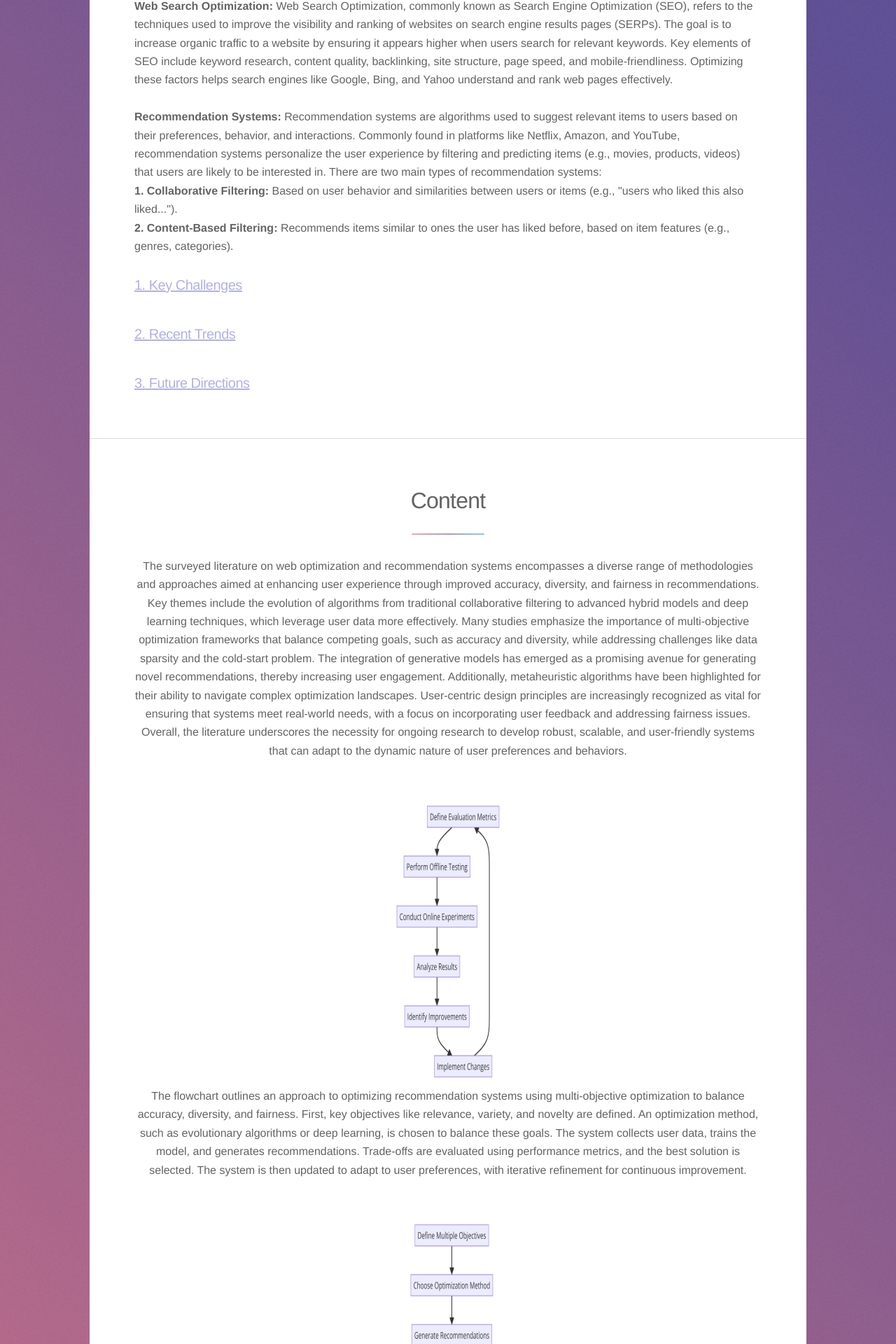
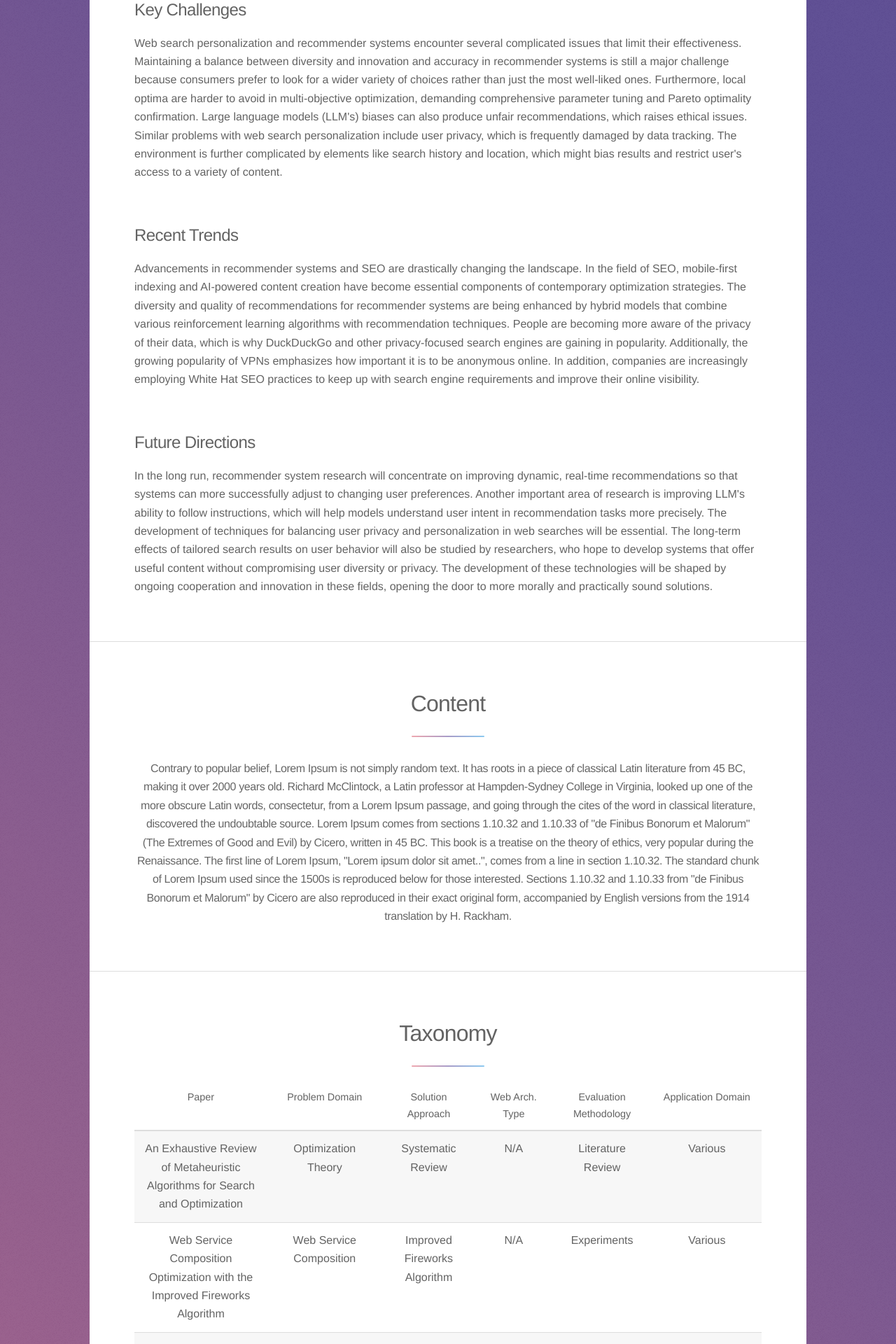
Before and after one commit to saidugyala/web-tech-Project1, a React (Create React App) app: page / in a window 1280 px wide. Shown: the part 841-2761 px from the top of the page at 70% size. Built offline with nearby package versions, Linux system fonts and the light colour scheme.

Commit message:
Updated Taxonamy Table

```diff
--- a/src/components/Intro.jsx
+++ b/src/components/Intro.jsx
@@ -6,9 +6,7 @@ import Page2 from './Page2';
 import Page3 from './Page3';
 import Page4 from './Page4';
 import Page5 from './Page5';
-import Evaluation from '../Images/Evaluation_metrics.jpeg';
-import Multiple from '../Images/Multiple.jpeg';
-import SEO from '../Images/SEO.jpg';
+//import '../Styles/Page.css';
 
 const pages = [<Page1 />, <Page2 />, <Page3 />, <Page4 />, <Page5 />];
 
@@ -33,16 +31,6 @@ function Intro() {
     return () => clearInterval(interval);
   }, []);
 
-  const [showChallenges, setShowChallenges] = useState(false);
-  const [showTrends, setShowTrends] = useState(false);
-  const [showFuture, setShowFuture] = useState(false);
-
-  const toggleChallenges = () => setShowChallenges(!showChallenges);
-  const toggleTrends = () => setShowTrends(!showTrends);
-  const toggleFuture = () => setShowFuture(!showFuture);
-
-
-
   return (
     <div id="main">
 		<Nav />
@@ -52,40 +40,16 @@ function Intro() {
 										<header className="major">
 											<center><h2>Home</h2></center>
 										</header>
-										<div>
-											<strong>Web Search Optimization: </strong> Web Search Optimization, commonly known as Search Engine Optimization (SEO), refers to the techniques used to improve the visibility and ranking of websites on search engine results pages (SERPs). The goal is to increase organic traffic to a website by ensuring it appears higher when users search for relevant keywords. Key elements of SEO include keyword research, content quality, backlinking, site structure, page speed, and mobile-friendliness. Optimizing these factors helps search engines like Google, Bing, and Yahoo understand and rank web pages effectively.
-										</div>
-										<br />
-										<strong>Recommendation Systems: </strong> Recommendation systems are algorithms used to suggest relevant items to users based on their preferences, behavior, and interactions. Commonly found in platforms like Netflix, Amazon, and YouTube, recommendation systems personalize the user experience by filtering and predicting items (e.g., movies, products, videos) that users are likely to be interested in. There are two main types of recommendation systems:
-										<div><strong>   1. Collaborative Filtering: </strong>Based on user behavior and similarities between users or items (e.g., "users who liked this also liked...").</div>
-										<div><strong>   2. Content-Based Filtering:</strong> Recommends items similar to ones the user has liked before, based on item features (e.g., genres, categories).</div>
-										<br />
-
-										<h3 className="buttontoggle" onClick={toggleChallenges}>1. Key Challenges</h3>
-										{showChallenges && (
-        									<div className="mycontent" style={{ display: showChallenges ? "block" : "none" }}>
-												<p>
-													Web search personalization and recommender systems encounter several complicated issues that limit their effectiveness. Maintaining a balance between diversity and innovation and accuracy in recommender systems is still a major challenge because consumers prefer to look for a wider variety of choices rather than just the most well-liked ones. Furthermore, local optima are harder to avoid in multi-objective optimization, demanding comprehensive parameter tuning and Pareto optimality confirmation. Large language models (LLM's) biases can also produce unfair recommendations, which raises ethical issues. Similar problems with web search personalization include user privacy, which is frequently damaged by data tracking. The environment is further complicated by elements like search history and location, which might bias results and restrict user's access to a variety of content.
-												</p>
-											</div>
-										)}
-
+										<h2>Key Challenges</h2>
+										<p>Web search personalization and recommender systems encounter several complicated issues that limit their effectiveness. Maintaining a balance between diversity and innovation and accuracy in recommender systems is still a major challenge because consumers prefer to look for a wider variety of choices rather than just the most well-liked ones. Furthermore, local optima are harder to avoid in multi-objective optimization, demanding comprehensive parameter tuning and Pareto optimality confirmation. Large language models (LLM's) biases can also produce unfair recommendations, which raises ethical issues. Similar problems with web search personalization include user privacy, which is frequently damaged by data tracking. The environment is further complicated by elements like search history and location, which might bias results and restrict user's access to a variety of content. </p>
 										<br></br>
-										<h3 className="buttontoggle" onClick={toggleTrends}>2. Recent Trends</h3>
-										{showTrends && (
-        									<div className="mycontent" style={{ display: showTrends ? "block" : "none" }}>
-												<p>
-													Advancements in recommender systems and SEO are drastically changing the landscape. In the field of SEO, mobile-first indexing and AI-powered content creation have become essential components of contemporary optimization strategies. The diversity and quality of recommendations for recommender systems are being enhanced by hybrid models that combine various reinforcement learning algorithms with recommendation techniques. People are becoming more aware of the privacy of their data, which is why DuckDuckGo and other privacy-focused search engines are gaining in popularity. Additionally, the growing popularity of VPNs emphasizes how important it is to be anonymous online. In addition, companies are increasingly employing White Hat SEO practices to keep up with search engine requirements and improve their online visibility.
-												</p>
-											</div>
-										)}
+										<h2>Recent Trends</h2>
+										<p>
+										Advancements in recommender systems and SEO are drastically changing the landscape. In the field of SEO, mobile-first indexing and AI-powered content creation have become essential components of contemporary optimization strategies. The diversity and quality of recommendations for recommender systems are being enhanced by hybrid models that combine various reinforcement learning algorithms with recommendation techniques. People are becoming more aware of the privacy of their data, which is why DuckDuckGo and other privacy-focused search engines are gaining in popularity. Additionally, the growing popularity of VPNs emphasizes how important it is to be anonymous online. In addition, companies are increasingly employing White Hat SEO practices to keep up with search engine requirements and improve their online visibility.
+										</p>
 										<br></br>
-										<h3 className="buttontoggle" onClick={toggleFuture}>3. Future Directions</h3>
-										{showFuture && (
-        									<div className="mycontent" style={{ display: showFuture ? "block" : "none" }}>
-												<p>In the long run, recommender system research will concentrate on improving dynamic, real-time recommendations so that systems can more successfully adjust to changing user preferences. Another important area of research is improving LLM's ability to follow instructions, which will help models understand user intent in recommendation tasks more precisely. The development of techniques for balancing user privacy and personalization in web searches will be essential. The long-term effects of tailored search results on user behavior will also be studied by researchers, who hope to develop systems that offer useful content without compromising user diversity or privacy. The development of these technologies will be shaped by ongoing cooperation and innovation in these fields, opening the door to more morally and practically sound solutions. </p>
-											</div>
-										)}
+										<h2>Future Directions</h2>
+										<p>In the long run, recommender system research will concentrate on improving dynamic, real-time recommendations so that systems can more successfully adjust to changing user preferences. Another important area of research is improving LLM's ability to follow instructions, which will help models understand user intent in recommendation tasks more precisely. The development of techniques for balancing user privacy and personalization in web searches will be essential. The long-term effects of tailored search results on user behavior will also be studied by researchers, who hope to develop systems that offer useful content without compromising user diversity or privacy. The development of these technologies will be shaped by ongoing cooperation and innovation in these fields, opening the door to more morally and practically sound solutions. </p>
 									</div>
 
 								</div>
@@ -95,68 +59,223 @@ function Intro() {
 							<section id="first" className="main special">
 								<header className="major">
 									<h2>Content</h2>
+									<p>Contrary to popular belief, Lorem Ipsum is not simply random text. It has roots in a piece of classical Latin literature from 45 BC, making it over 2000 years old. Richard McClintock, a Latin professor at Hampden-Sydney College in Virginia, looked up one of the more obscure Latin words, consectetur, from a Lorem Ipsum passage, and going through the cites of the word in classical literature, discovered the undoubtable source. Lorem Ipsum comes from sections 1.10.32 and 1.10.33 of "de Finibus Bonorum et Malorum" (The Extremes of Good and Evil) by Cicero, written in 45 BC. This book is a treatise on the theory of ethics, very popular during the Renaissance. The first line of Lorem Ipsum, "Lorem ipsum dolor sit amet..", comes from a line in section 1.10.32.
+
+The standard chunk of Lorem Ipsum used since the 1500s is reproduced below for those interested. Sections 1.10.32 and 1.10.33 from "de Finibus Bonorum et Malorum" by Cicero are also reproduced in their exact original form, accompanied by English versions from the 1914 translation by H. Rackham.  </p>
 								</header>
-								<div>
-									<p>The surveyed literature on web optimization and recommendation systems encompasses a
-										diverse range of methodologies and approaches aimed at enhancing user experience through
-										 improved accuracy, diversity, and fairness in recommendations. Key themes include the
-										evolution of algorithms from traditional collaborative filtering to advanced hybrid models
-										 and deep learning techniques, which leverage user data more effectively. Many studies
-										 emphasize the importance of multi-objective optimization frameworks that balance competing
-										 goals, such as accuracy and diversity, while addressing challenges like data sparsity and
-										 the cold-start problem. The integration of generative models has emerged as a promising
-										 avenue for generating novel recommendations, thereby increasing user engagement.
-										 Additionally, metaheuristic algorithms have been highlighted for their ability to
-										 navigate complex optimization landscapes. User-centric design principles are increasingly
-										 recognized as vital for ensuring that systems meet real-world needs, with a focus on incorporating
-										 user feedback and addressing fairness issues. Overall, the literature underscores the necessity for
-										 ongoing research to develop robust, scalable, and user-friendly systems that can adapt to the dynamic
-										 nature of user preferences and behaviors.
-										 </p>
-										<br />
-										<img src={Evaluation} style={{'height': '400px', 'width': '400px'}} alt="Evaluation Image" />
-										<p>
-										The flowchart outlines an approach to optimizing recommendation systems using multi-objective optimization
-										to balance accuracy, diversity, and fairness. First, key objectives like relevance, variety, and
-										novelty are defined. An optimization method, such as evolutionary algorithms or deep learning,
-										is chosen to balance these goals. The system collects user data, trains the model, and generates
-										recommendations. Trade-offs are evaluated using performance metrics, and the best solution is selected.
-										The system is then updated to adapt to user preferences, with iterative refinement for continuous improvement.
-										</p>
-										<br />
-										<img src={Multiple} style={{'height': '400px', 'width': '400px'}} alt="Multiple Image" />
-										<p>
-										The flowchart presents a structured approach to evaluating recommender systems for continuous improvement.
-										It begins by defining key metrics like accuracy, diversity, and user satisfaction. Offline testing is
-										conducted using historical data, followed by online experiments such as A/B testing to gather real-time
-										feedback. The results are analyzed to identify strengths and areas for improvement. Based on this analysis,
-										specific enhancements are implemented, and the process iterates, ensuring the system evolves and improves over time.
-										</p>
-										<br />
-										<img src={SEO} style={{'height': '400px', 'width': '400px'}} alt="SEO Image" />
-										<p>
-										This survey explores the critical components of Search Engine Optimization (SEO) and their
-										interrelationships. Central to the discussion is SEO itself, with surrounding elements such as
-										backlinks, analysis, content, ranking, site architecture, and traffic. Each of these factors
-										plays a vital role in enhancing online visibility and search engine performance. By examining
-										how these elements interact, the survey aims to provide insights into effective SEO strategies
-										that can lead to improved website rankings and increased organic traffic.
-										</p>
-
-								</div>
-
 							</section>
 
 
 							<section id="second" className="main special">
 								<header className="major">
 									<h2>Taxonomy</h2>
-									<p>Donec imperdiet consequat consequat. Suspendisse feugiat congue<br />
-									posuere. Nulla massa urna, fermentum eget quam aliquet.</p>
 								</header>
-
-								<p className="content">Nam elementum nisl et mi a commodo porttitor. Morbi sit amet nisl eu arcu faucibus hendrerit vel a risus. Nam a orci mi, elementum ac arcu sit amet, fermentum pellentesque et purus. Integer maximus varius lorem, sed convallis diam accumsan sed. Etiam porttitor placerat sapien, sed eleifend a enim pulvinar faucibus semper quis ut arcu. Ut non nisl a mollis est efficitur vestibulum. Integer eget purus nec nulla mattis et accumsan ut magna libero. Morbi auctor iaculis porttitor. Sed ut magna ac risus et hendrerit scelerisque. Praesent eleifend lacus in lectus aliquam porta. Cras eu ornare dui curabitur lacinia.</p>
-
+								<table border="1" cellPadding="10" style={{ width: '100%', borderCollapse: 'collapse' }}>
+									<thead>
+									<tr>
+										<th style={{ textAlign: 'center' }}>Paper</th>
+										<th style={{ textAlign: 'center' }}>Problem Domain</th>
+										<th style={{ textAlign: 'center' }}>Solution Approach</th>
+										<th style={{ textAlign: 'center' }}>Web Arch. Type</th>
+										<th style={{ textAlign: 'center' }}>Evaluation Methodology</th>
+										<th style={{ textAlign: 'center' }}>Application Domain</th>
+									</tr>
+									</thead>
+									<tbody>
+									<tr>
+										<td>An Exhaustive Review of Metaheuristic Algorithms for Search and Optimization</td>
+										<td>Optimization Theory</td>
+										<td>Systematic Review</td>
+										<td style={{ textAlign: 'center' }}>N/A</td>
+										<td>Literature Review</td>
+										<td>Various</td>
+									</tr>
+									<tr>
+										<td>Web Service Composition Optimization with the Improved Fireworks Algorithm</td>
+										<td>Web Service Composition</td>
+										<td>Improved Fireworks Algorithm</td>
+										<td style={{ textAlign: 'center' }}>N/A</td>
+										<td>Experiments</td>
+										<td>Various</td>
+									</tr>
+									<tr>
+										<td>A Survey on Multi-Objective Recommender Systems</td>
+										<td>Recommender Systems</td>
+										<td>Taxonomy of MORS</td>
+										<td style={{ textAlign: 'center' }}>N/A</td>
+										<td>Literature Review</td>
+										<td>Various</td>
+									</tr>
+									<tr>
+										<td>Recommender System Metaheuristic for Optimizing Decision-Making Computation</td>
+										<td>Decision-Making Optimization</td>
+										<td>RS-Based Metaheuristic</td>
+										<td style={{ textAlign: 'center' }}>N/A</td>
+										<td>Simulated Experiments</td>
+										<td>Operations Research</td>
+									</tr>
+									<tr>
+										<td>Search Engine Performance Optimization: Methods and Techniques</td>
+										<td>Search Engine Optimization</td>
+										<td>Azure-Based Techniques</td>
+										<td style={{ textAlign: 'center' }}>Cloud</td>
+										<td>Case Studies</td>
+										<td>Information Retrieval</td>
+									</tr>
+									<tr>
+										<td>Search Engine Optimization: A Review about Concepts, Techniques, and Algorithms</td>
+										<td>SEO Optimization</td>
+										<td>On-Page & Off-Page Strategies</td>
+										<td style={{ textAlign: 'center' }}>N/A</td>
+										<td>Performance Research</td>
+										<td>Digital Marketing</td>
+									</tr>
+									<tr>
+										<td>A Survey of Recommender Systems with Multi-Objective Optimization</td>
+										<td>Multi-Objective Optimization</td>
+										<td>Pareto Optimality Validation</td>
+										<td style={{ textAlign: 'center' }}>N/A</td>
+										<td>Experimental Evaluations</td>
+										<td>Recommender Systems</td>
+									</tr>
+									<tr>
+										<td>Evaluating Web Search Engines Results for Personalization and User Tracking</td>
+										<td>Web Search Personalization</td>
+										<td>Controlled Experiments</td>
+										<td style={{ textAlign: 'center' }}>N/A</td>
+										<td>Comparative Analysis</td>
+										<td>Information Access</td>
+									</tr>
+									<tr>
+										<td>A Survey on Large Language Models for Recommendation</td>
+										<td>LLMs in Recommendation Systems</td>
+										<td>Systematic Review</td>
+										<td style={{ textAlign: 'center' }}>N/A</td>
+										<td>Systematic Review</td>
+										<td>Recommendation Systems</td>
+									</tr>
+									<tr>
+										<td>Multi-Agent Personalized Recommendation System in E-Commerce Based on User</td>
+										<td>Personalized Recommendations</td>
+										<td>Multi-Agent Architecture</td>
+										<td style={{ textAlign: 'center' }}>N/A</td>
+										<td>Accuracy, Recall, Specificity</td>
+										<td>E-Commerce</td>
+									</tr>
+									<tr>
+										<td>Trustworthy Recommender System</td>
+										<td>Recommender Systems</td>
+										<td>Trustworthy RS Framework</td>
+										<td style={{ textAlign: 'center' }}>N/A</td>
+										<td>Four-Stage Evaluation</td>
+										<td>Finance and Medicine</td>
+									</tr>
+									<tr>
+										<td>Development and Implementation of Search Engine Optimization Algorithm using Angular Framework</td>
+										<td>SEO Challenges</td>
+										<td>Angular-based SEO Algorithm</td>
+										<td style={{ textAlign: 'center' }}>Server-Side</td>
+										<td>Algorithm Implementation</td>
+										<td>Web Development</td>
+									</tr>
+									<tr>
+										<td>A Survey of Recommender Systems for Energy Efficiency in Buildings: Principles, challenges and prospect</td>
+										<td>Energy Efficiency in Buildings</td>
+										<td>Context-Aware RS</td>
+										<td style={{ textAlign: 'center' }}>IoT</td>
+										<td>Evaluation Metrics</td>
+										<td>Building Sector</td>
+									</tr>
+									<tr>
+									<td>Multi-Objective Optimization with Recommender Systems: A Systematic Review</td>
+									<td>Recommender Systems</td>
+									<td>Multi-Objective Optimization</td>
+									<td style={{ textAlign: 'center' }}>N/A</td>
+									<td>Systematic Review</td>
+									<td>Various Industries</td>
+									</tr>
+									<tr>
+									<td>Analyzing the Impact of Search Engine Optimization Techniques on Web Development Using Experiential and Collaborative Learning Techniques</td>
+									<td>SEO Education</td>
+									<td>Experiential Learning Techniques</td>
+									<td style={{ textAlign: 'center' }}>N/A</td>
+									<td>Experiential and Collaborative Learning</td>
+									<td>Education</td>
+									</tr>
+									<tr>
+									<td>A Systematic Review and Research Perspective on Recommender Systems</td>
+									<td>Recommendation Systems</td>
+									<td>Collaborative Filtering</td>
+									<td style={{ textAlign: 'center' }}>N/A</td>
+									<td>Simulation and Theoretical Analysis</td>
+									<td>General</td>
+									</tr>
+									<tr>
+									<td>Web Page Recommendation System Using Bat Optimization and Weighted Support Vector Machine Algorithm for Health Care Service</td>
+									<td>Web Page Recommendation</td>
+									<td>BAO + WSVVM</td>
+									<td style={{ textAlign: 'center' }}>N/A</td>
+									<td>Real-World Prototyping</td>
+									<td>Healthcare</td>
+									</tr>
+									<tr>
+									<td>A Survey of Retrieval Algorithms in Ad and Content</td>
+									<td>Content and Ad Delivery</td>
+									<td>Hybrid Systems</td>
+									<td style={{ textAlign: 'center' }}>N/A</td>
+									<td>Empirical Analysis</td>
+									<td>Digital Marketing</td>
+									</tr>
+									<tr>
+									<td>e-Recruitment Recommender Systems: A Systematic Review</td>
+									<td>E-Recruitment</td>
+									<td>Hybrid Approaches</td>
+									<td style={{ textAlign: 'center' }}>N/A</td>
+									<td>Literature Review</td>
+									<td>Recruitment</td>
+									</tr>
+									<tr>
+									<td>Search Engine Optimization (SEO) for Digital Marketers: Exploring Determinants of Online Search Visibility for Blood Bank Services</td>
+									<td>SEO for Blood Banks</td>
+									<td>SEO Techniques</td>
+									<td style={{ textAlign: 'center' }}>N/A</td>
+									<td>Empirical Study</td>
+									<td>Blood Bank Services</td>
+									</tr>
+									<tr>
+									<td>MultipleBip: A Web-Scale Recommendation System Using Multiple Bipartite Graphs at Pinterest</td>
+									<td>Recommendation Systems</td>
+									<td>Deep Learning with Bipartite Graphs</td>
+									<td style={{ textAlign: 'center' }}>Centralized Cloud</td>
+									<td>User Engagement Metrics</td>
+									<td>Social Media</td>
+									</tr>
+									<tr>
+									<td>Research on the Application of Search Algorithm in Computer Communication Network</td>
+									<td>Network Optimization</td>
+									<td>Genetic Algorithm-Based Tabu Search</td>
+									<td style={{ textAlign: 'center' }}>Distributed Edge-Cloud</td>
+									<td>Simulation and Theoretical Analysis</td>
+									<td>Communication Networks</td>
+									</tr>
+									<tr>
+									<td>A Survey of Generative Search and Recommendation in the Era of Large Language Models</td>
+									<td>Search and Recommendation Systems</td>
+									<td>Generative Methods with LLMs</td>
+									<td style={{ textAlign: 'center' }}>Hybrid (Cloud and Local)</td>
+									<td>Case Studies and Empirical Evaluations</td>
+									<td>Various Online Platforms</td>
+									</tr>
+									<tr>
+									<td>Contemporary Recommendation Systems on Big Data and Their Applications: A Survey</td>
+									<td>Recommendation Systems</td>
+									<td>Content-Based, Collaborative Filtering, Hybrid Approaches</td>
+									<td style={{ textAlign: 'center' }}>Cloud-Only</td>
+									<td>Literature Review and Benchmarking Datasets</td>
+									<td>E-commerce, Healthcare, Social Media</td>
+									</tr>
+									</tbody>
+								</table>
 							</section>
 
 
```
